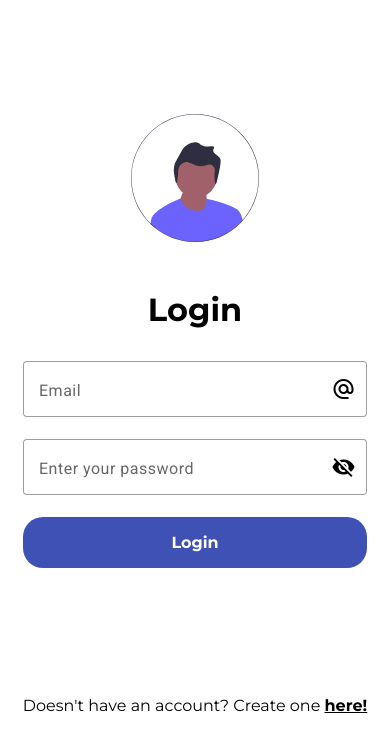
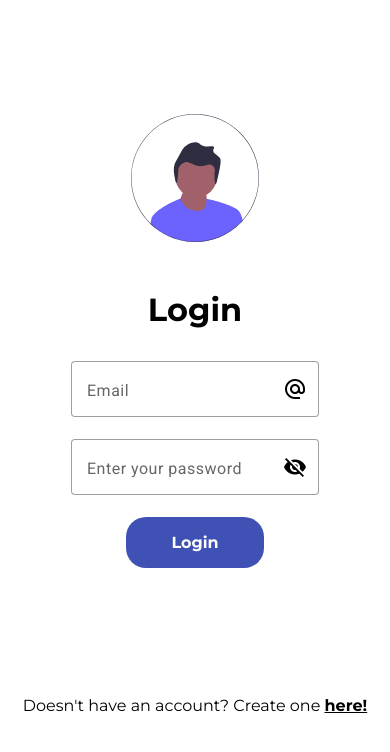
Before and after one commit to Williamz21/sure-service-2023, an Angular app: page /auth/login in a window 390 px wide. Shown: the top 752 px of the page. Built offline with nearby package versions, Linux system fonts and the light colour scheme.

Commit message:
auth styles updated

```diff
--- a/src/app/auth/pages/auth/login/login.component.scss
+++ b/src/app/auth/pages/auth/login/login.component.scss
@@ -2,6 +2,10 @@
 @import '../../../scss/auth.scss';
 
 /*right*/
+
+.form .button{
+    width: 70%;
+}
 
 .logo {
     width: 20rem;
@@ -83,6 +87,10 @@
         font-size: 2rem;
     }
 
+    .form .button{
+        width: 40%;
+    }
+
     .formField {
         grid-template-columns: repeat(1, 1fr);
         width: auto;
--- a/src/app/auth/pages/auth/register/register.component.scss
+++ b/src/app/auth/pages/auth/register/register.component.scss
@@ -32,11 +32,17 @@
         width: 80%;
         height: 80%;
     }
+
+    .form .button{
+        width: 40%;
+    }
 }
 
 @media (max-width: 850px) {
-    .form h1 {
-        font-size: 2rem;
+    .form{
+        h1 {
+            font-size: 2rem;
+        }
     }
 
     .formField {
--- a/src/app/auth/scss/auth.scss
+++ b/src/app/auth/scss/auth.scss
@@ -43,16 +43,16 @@
         text-align: center;
     }
 
+    .button{
+        width: 100%;
+    }
+
     mat-form-field:hover {
         color: $secondaryFont;
     }
 
-    mat-form-field,.button {
-        width: 100%;
-
-        mat-icon:hover {
-            cursor: pointer;
-        }
+    mat-form-field mat-icon:hover {
+        cursor: pointer;
     }
 }
 
@@ -71,11 +71,7 @@
         -moz-transform: scale(1.07);
         -ms-transform: scale(1.07);
         -o-transform: scale(1.07);
-        transition: all ease-out 0.3s;
-        -webkit-transition: all ease-out 0.3s;
-        -moz-transition: all ease-out 0.3s;
-        -ms-transition: all ease-out 0.3s;
-        -o-transition: all ease-out 0.3s;
+        @include transition;
     }
 }
 
```
